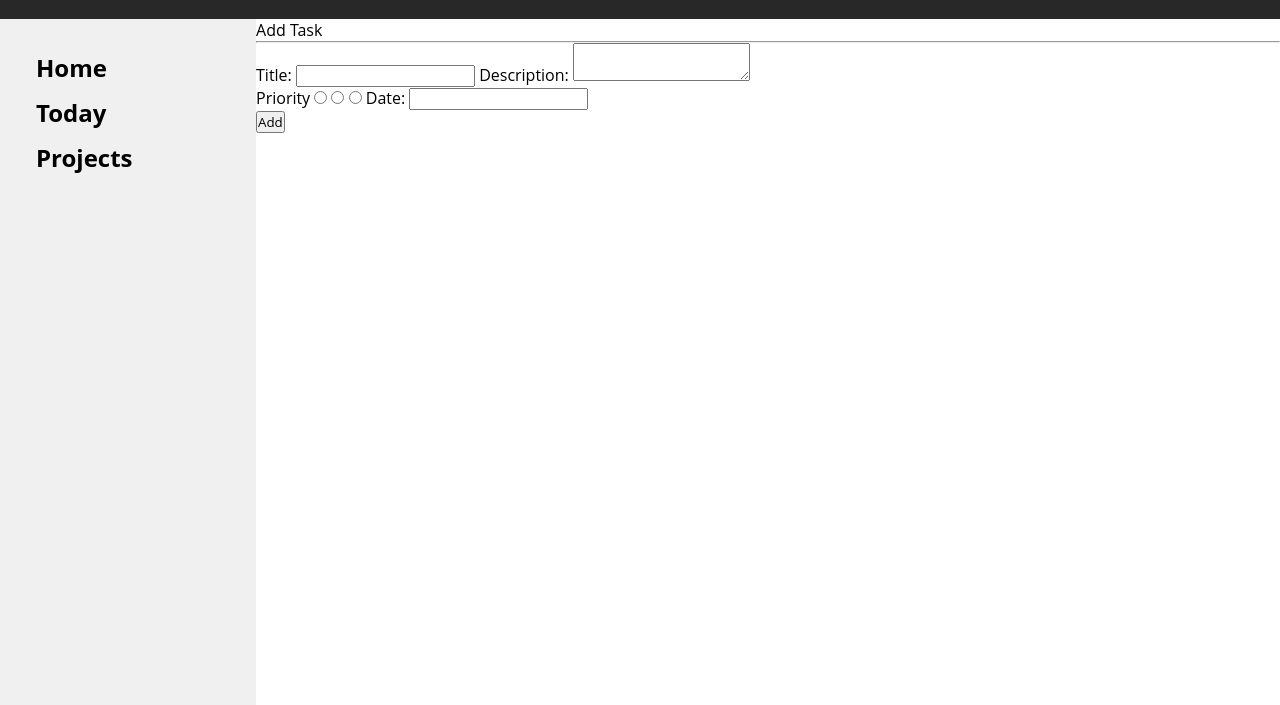
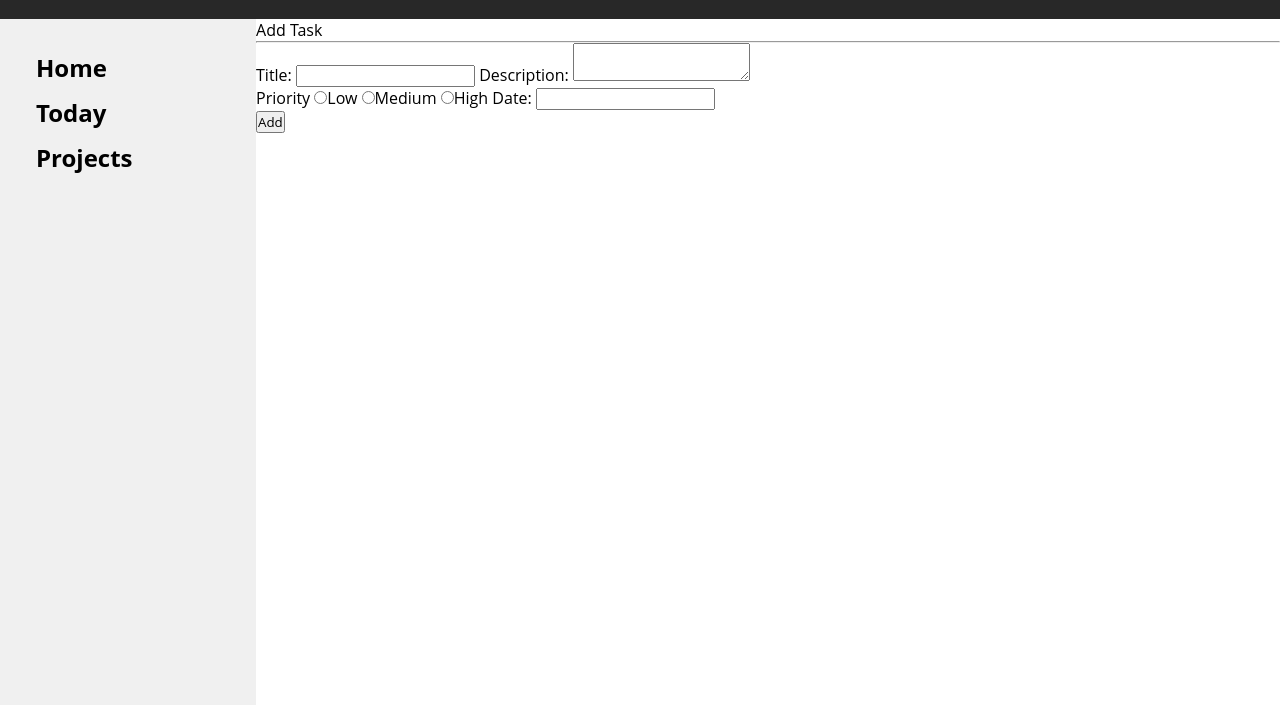
Before and after one commit to Ahmedarain111/Todo-list, a plain HTML site: page index.html in a window 1280 px wide. Shown: the part 95-800 px from the top of the page. Drawn offline with Linux system fonts and the light colour scheme.

Commit message:
add priority text to radio buttons

```diff
--- a/index.html
+++ b/index.html
@@ -44,9 +44,9 @@
 
             <div class="form-right">
                 <label for="priority">Priority
-                    <label for="low"><input type="radio" name="low" id="low"></label>
-                    <label for="low"><input type="radio" name="low" id="low"></label>
-                    <label for="low"><input type="radio" name="low" id="low"></label>
+                    <label for="low"><input type="radio" name="low" id="low">Low</label>
+                    <label for="low"><input type="radio" name="low" id="low">Medium</label>
+                    <label for="low"><input type="radio" name="low" id="low">High</label>
                 </label>
 
                 <label for="date">Date:
```
